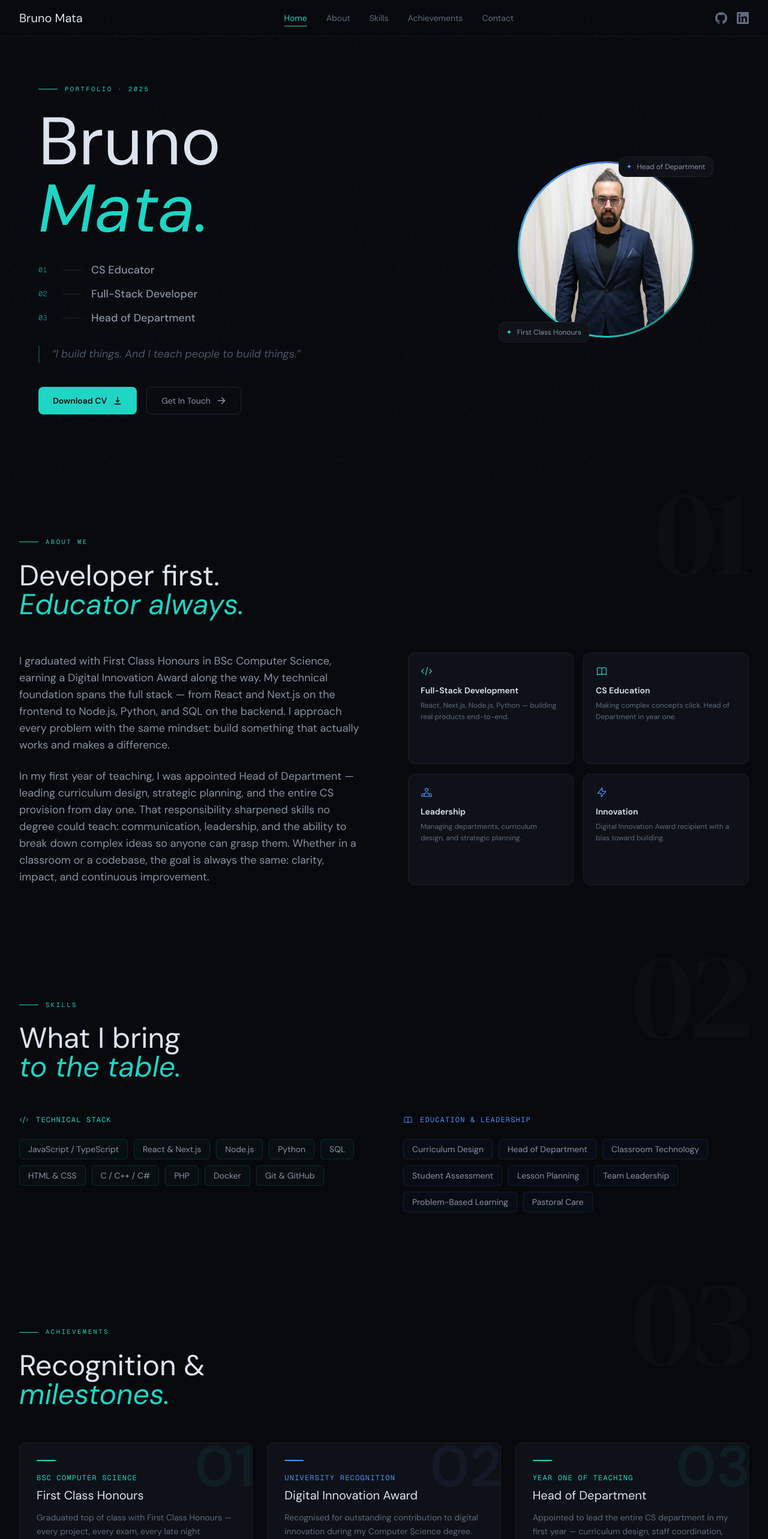
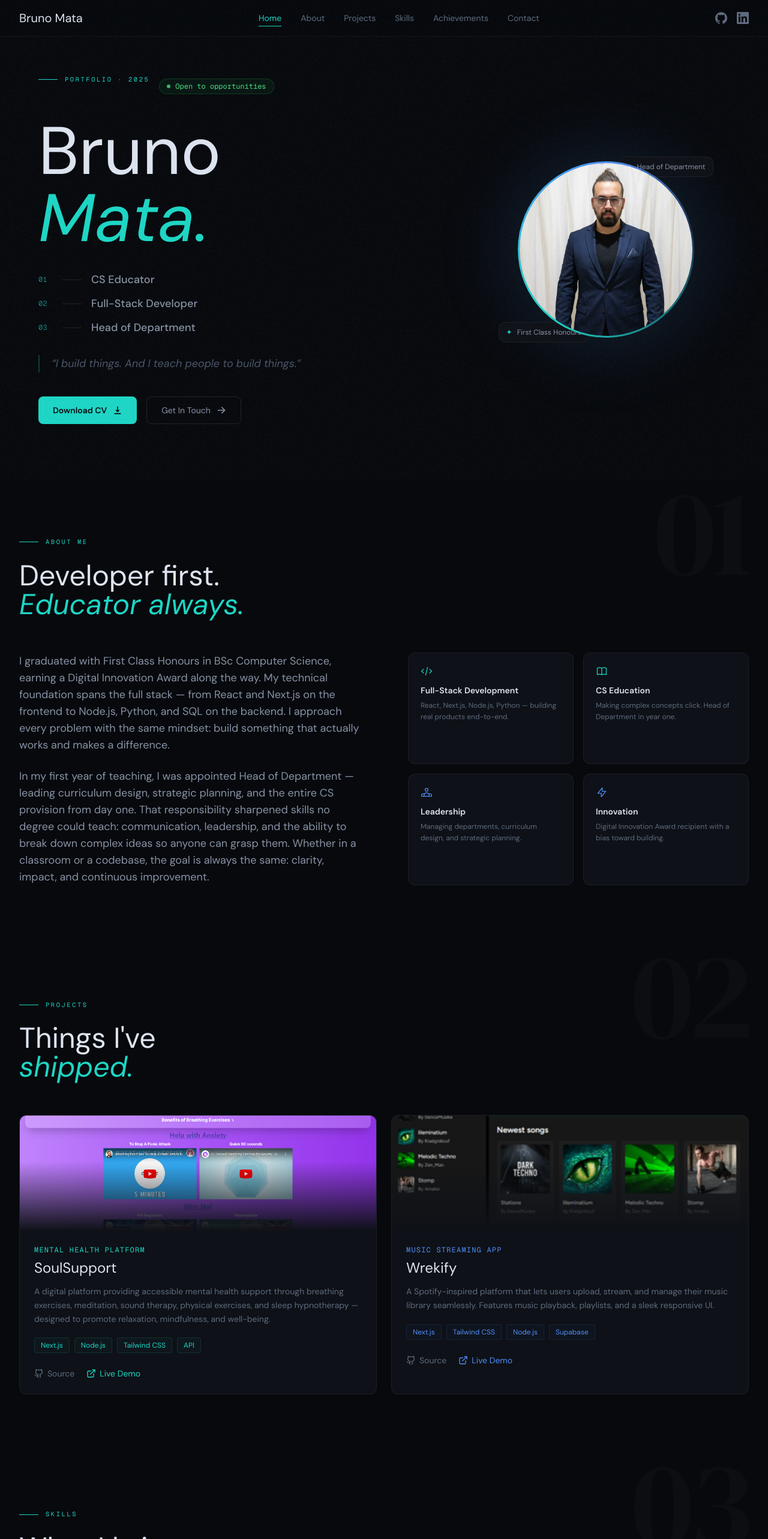
Before and after one commit to Wrecless/port, a Next.js app: page / in a window 1280 px wide. Shown: the top 2566 px of the page at 60% size. Built offline with nearby package versions, Linux system fonts and the light colour scheme.

Commit message:
Update section numbers and enhance Projects component layout

```diff
--- a/app/components/Achievements.tsx
+++ b/app/components/Achievements.tsx
@@ -29,7 +29,7 @@ const achievements = [
 const Achievements = () => {
   return (
     <section id="achievements" className="relative py-24 overflow-hidden">
-      <span className="section-num">03</span>
+      <span className="section-num">04</span>
 
       <motion.div
         className="section-marker"
--- a/app/components/Contact.tsx
+++ b/app/components/Contact.tsx
@@ -34,7 +34,7 @@ const Contact = () => {
 
   return (
     <section id="contact" className="relative py-24 overflow-hidden">
-      <span className="section-num">04</span>
+      <span className="section-num">05</span>
 
       <motion.div
         className="section-marker"
--- a/app/components/Header.tsx
+++ b/app/components/Header.tsx
@@ -10,13 +10,14 @@ type HeaderProps = {
 const navLabels: Record<string, string> = {
   hero: 'Home',
   about: 'About',
+  projects: 'Projects',
   skills: 'Skills',
   achievements: 'Achievements',
   contact: 'Contact',
 }
 
 const Header: React.FC<HeaderProps> = ({ activeSection }) => {
-  const sections = ['hero', 'about', 'skills', 'achievements', 'contact']
+  const sections = ['hero', 'about', 'projects', 'skills', 'achievements', 'contact']
 
   return (
     <header
--- a/app/components/Hero.tsx
+++ b/app/components/Hero.tsx
@@ -16,14 +16,25 @@ const Hero = () => {
 
         {/* Text content */}
         <div className="md:col-span-3 order-2 md:order-1">
-          <motion.p
-            className="section-marker mb-8"
+          <motion.div
+            className="flex flex-wrap items-center gap-4 mb-8"
             initial={{ opacity: 0, x: -20 }}
             animate={{ opacity: 1, x: 0 }}
             transition={{ duration: 0.5 }}
           >
-            PORTFOLIO &middot; 2025
-          </motion.p>
+            <p className="section-marker mb-0">PORTFOLIO &middot; 2025</p>
+            <span
+              className="inline-flex items-center gap-2 px-3 py-1 rounded-full text-xs font-mono"
+              style={{
+                background: 'rgba(34, 197, 94, 0.07)',
+                border: '1px solid rgba(34, 197, 94, 0.2)',
+                fontFamily: 'var(--font-geist-mono, monospace)',
+              }}
+            >
+              <span className="w-1.5 h-1.5 rounded-full bg-green-400 animate-pulse" />
+              <span className="text-green-400">Open to opportunities</span>
+            </span>
+          </motion.div>
 
           <motion.h1
             className="font-display text-[clamp(3.5rem,9vw,7rem)] leading-none mb-8"
@@ -102,8 +113,18 @@ const Hero = () => {
           transition={{ duration: 0.7, delay: 0.2 }}
         >
           <div className="relative">
+            {/* Ambient glow */}
+            <div
+              className="absolute inset-0 rounded-full pointer-events-none"
+              style={{
+                background: 'radial-gradient(circle at center, rgba(29,214,197,0.18) 0%, rgba(79,142,247,0.08) 45%, transparent 70%)',
+                transform: 'scale(1.6)',
+                filter: 'blur(24px)',
+                zIndex: 0,
+              }}
+            />
             {/* Animated gradient ring */}
-            <div className="photo-ring">
+            <div className="photo-ring" style={{ position: 'relative', zIndex: 1 }}>
               <div className="rounded-full overflow-hidden w-56 h-56 md:w-64 md:h-64 lg:w-72 lg:h-72 relative bg-[#0e1117]">
                 <Image
                   src="/2.jpg"
--- a/app/components/Projects.tsx
+++ b/app/components/Projects.tsx
@@ -1,99 +1,146 @@
+'use client'
+
 import { motion } from 'framer-motion'
 import { ExternalLink, Github } from 'lucide-react'
-import React from "react";
-import Link from 'next/link'
+import Image from 'next/image'
 
 const projects = [
   {
     title: 'SoulSupport',
-        description: 'SoulSupport is a digital platform dedicated to providing accessible mental health support through various resources, including breathing exercises, meditation, sound therapy, physical exercises, and sleep hypnotherapy. These tools are designed to promote relaxation, mindfulness, and overall well-being.\n' +
-            '\n' +
-            'The website features a user-friendly interface with navigation options such as Home, Support, and Help, allowing users to easily access the resources they need. Additionally, SoulSupport maintains a presence on LinkedIn and GitHub, offering avenues for users to connect and engage with the platform\'s community.\n' +
-            '\n' +
-            'By offering a comprehensive suite of mental health resources, SoulSupport aims to empower individuals to take charge of their mental well-being in a supportive and accessible environment.',
-        image: '/img_2.png?height=300&width=400',
+    subtitle: 'Mental Health Platform',
+    description:
+      'A digital platform providing accessible mental health support through breathing exercises, meditation, sound therapy, physical exercises, and sleep hypnotherapy — designed to promote relaxation, mindfulness, and well-being.',
+    image: '/img_2.png',
     github: 'https://github.com/Wrecless/soul',
     demo: 'https://soulsupport.vercel.app/',
-        tags: ['Next.js', 'Node.js', 'Tailwind CSS', 'Api'],
+    tags: ['Next.js', 'Node.js', 'Tailwind CSS', 'API'],
+    accent: '#1dd6c5',
   },
   {
     title: 'Wrekify',
-        description: 'A Spotify-inspired personal project that lets users upload, stream, and manage their music library seamlessly. Designed with a sleek UI, it offers core features like music playback, playlists, and a responsive, user-friendly experience. Perfect for showcasing creative coding and full-stack development skills!',
-        image: '/img.png?height=300&width=400',
+    subtitle: 'Music Streaming App',
+    description:
+      'A Spotify-inspired platform that lets users upload, stream, and manage their music library seamlessly. Features music playback, playlists, and a sleek responsive UI.',
+    image: '/img.png',
     github: 'https://github.com/Wrecless/spotify-clone',
     demo: 'https://wrekify.vercel.app/',
-        tags: ['Next.js', 'Tailwind Css', 'Node.js', 'Supabase'],
+    tags: ['Next.js', 'Tailwind CSS', 'Node.js', 'Supabase'],
+    accent: '#4f8ef7',
   },
 ]
 
 const Projects = () => {
   return (
-            <section id="projects" className="py-20">
-                <motion.h2
-                    className="text-4xl font-bold mb-12 text-center bg-gradient-to-r from-teal-400 to-blue-500 text-transparent bg-clip-text"
-                    initial={{opacity: 0, y: 50}}
-                    animate={{opacity: 1, y: 0}}
-                    transition={{duration: 0.5}}
+    <section id="projects" className="relative py-24 overflow-hidden">
+      <span className="section-num">02</span>
+
+      <motion.div
+        className="section-marker"
+        initial={{ opacity: 0, x: -20 }}
+        whileInView={{ opacity: 1, x: 0 }}
+        viewport={{ once: true, margin: '-60px' }}
+        transition={{ duration: 0.5 }}
       >
         Projects
+      </motion.div>
+
+      <motion.h2
+        className="font-display text-4xl md:text-5xl text-[#dde4f0] mb-14"
+        initial={{ opacity: 0, y: 20 }}
+        whileInView={{ opacity: 1, y: 0 }}
+        viewport={{ once: true, margin: '-60px' }}
+        transition={{ duration: 0.6, delay: 0.1 }}
+      >
+        Things I&apos;ve<br />
+        <span className="italic text-[#1dd6c5]">shipped.</span>
       </motion.h2>
-                <div className="grid grid-cols-1 md:grid-cols-2 lg:grid-cols-3 gap-8">
-                    {projects.map((project, index) => (
-                        <motion.div
+
+      <div className="grid grid-cols-1 md:grid-cols-2 gap-6">
+        {projects.map((project, i) => (
+          <motion.article
             key={project.title}
-                            className="bg-white dark:bg-gray-800 rounded-lg overflow-hidden shadow-lg hover:shadow-2xl transition-shadow duration-300"
-                            initial={{opacity: 0, y: 50}}
-                            animate={{opacity: 1, y: 0}}
-                            transition={{duration: 0.5, delay: index * 0.1}}
+            className="card overflow-hidden group"
+            initial={{ opacity: 0, y: 28 }}
+            whileInView={{ opacity: 1, y: 0 }}
+            viewport={{ once: true, margin: '-60px' }}
+            transition={{ duration: 0.55, delay: 0.15 + i * 0.12 }}
           >
-                            <img src={project.image} alt={project.title} className="w-full h-48 object-cover"/>
+            {/* Image */}
+            <div className="relative h-48 overflow-hidden">
+              <Image
+                src={project.image}
+                alt={project.title}
+                fill
+                className="object-cover transition-transform duration-500 group-hover:scale-105"
+              />
+              {/* Gradient overlay */}
+              <div
+                className="absolute inset-0"
+                style={{ background: 'linear-gradient(to top, #0e1117 0%, transparent 60%)' }}
+              />
+              {/* Accent line on image bottom */}
+              <div
+                className="absolute bottom-0 left-0 right-0 h-0.5 origin-left scale-x-0 group-hover:scale-x-100 transition-transform duration-500"
+                style={{ background: project.accent }}
+              />
+            </div>
+
+            {/* Content */}
             <div className="p-6">
-                                <h3 className="text-2xl font-bold mb-2">{project.title}</h3>
-                                <p className="text-gray-600 dark:text-gray-400 mb-4">{project.description}</p>
-                                <div className="flex flex-wrap gap-2 mb-4">
+              <p
+                className="text-xs font-mono tracking-widest uppercase mb-1.5"
+                style={{ color: project.accent, fontFamily: 'var(--font-geist-mono, monospace)' }}
+              >
+                {project.subtitle}
+              </p>
+              <h3 className="font-display text-2xl text-[#dde4f0] mb-3">{project.title}</h3>
+              <p className="text-[#5e6b7e] text-sm leading-relaxed mb-5">{project.description}</p>
+
+              {/* Tags */}
+              <div className="flex flex-wrap gap-2 mb-6">
                 {project.tags.map((tag) => (
-                                        <span key={tag}
-                                              className="bg-teal-100 dark:bg-teal-800 text-teal-800 dark:text-teal-100 px-2 py-1 rounded text-sm">
+                  <span
+                    key={tag}
+                    className="px-2.5 py-1 text-xs rounded"
+                    style={{
+                      border: `1px solid ${project.accent}22`,
+                      color: project.accent,
+                      background: `${project.accent}08`,
+                    }}
+                  >
                     {tag}
                   </span>
                 ))}
               </div>
-                                <div className="flex justify-between">
+
+              {/* Links */}
+              <div className="flex items-center gap-5">
                 <a
                   href={project.github}
                   target="_blank"
                   rel="noopener noreferrer"
-                                        className="flex items-center text-teal-500 hover:text-teal-600"
+                  className="inline-flex items-center gap-1.5 text-sm text-[#5e6b7e] hover:text-[#dde4f0] transition-colors duration-200"
                 >
-                                        <Github className="w-5 h-5 mr-2"/>
-                                        GitHub
+                  <Github className="w-4 h-4" />
+                  Source
                 </a>
                 <a
                   href={project.demo}
                   target="_blank"
                   rel="noopener noreferrer"
-                                        className="flex items-center text-blue-500 hover:text-blue-600"
+                  className="inline-flex items-center gap-1.5 text-sm transition-colors duration-200"
+                  style={{ color: project.accent }}
                 >
-                                        <ExternalLink className="w-5 h-5 mr-2"/>
+                  <ExternalLink className="w-4 h-4" />
                   Live Demo
                 </a>
               </div>
             </div>
-                        </motion.div>
+          </motion.article>
         ))}
-                </div>
-                <div className="mt-12 text-center">
-                    <Link href="/more-projects" passHref>
-                        <motion.button
-                            className="px-6 py-3 bg-gradient-to-r from-teal-400 to-blue-500 text-white rounded-full hover:from-teal-500 hover:to-blue-600 transition-colors duration-300"
-                            whileHover={{scale: 1.05}}
-                            whileTap={{scale: 0.95}}
-                        >
-                            View More Projects
-                        </motion.button>
-                    </Link>
       </div>
     </section>
   )
 }
+
 export default Projects
--- a/app/components/Skills.tsx
+++ b/app/components/Skills.tsx
@@ -29,7 +29,7 @@ const educationSkills = [
 const Skills = () => {
   return (
     <section id="skills" className="relative py-24 overflow-hidden">
-      <span className="section-num">02</span>
+      <span className="section-num">03</span>
 
       <motion.div
         className="section-marker"
--- a/app/page.tsx
+++ b/app/page.tsx
@@ -5,6 +5,7 @@ import { motion, AnimatePresence } from 'framer-motion'
 import Header from './components/Header'
 import Hero from './components/Hero'
 import About from './components/About'
+import Projects from './components/Projects'
 import Skills from './components/Skills'
 import Achievements from './components/Achievements'
 import Contact from './components/Contact'
@@ -14,7 +15,7 @@ export default function Portfolio() {
   const [activeSection, setActiveSection] = useState('hero')
   const [scrollY, setScrollY] = useState(0)
 
-  const sections = ['hero', 'about', 'skills', 'achievements', 'contact']
+  const sections = ['hero', 'about', 'projects', 'skills', 'achievements', 'contact']
 
   useEffect(() => {
     const handleScroll = () => setScrollY(window.scrollY)
@@ -46,6 +47,7 @@ export default function Portfolio() {
           </motion.section>
         </AnimatePresence>
         <About />
+        <Projects />
         <Skills />
         <Achievements />
         <Contact />
```
Also changed, not shown: app/more-projects/page.tsx (+34 -102 lines). Lines whose indentation alone changed are shown as unchanged.
